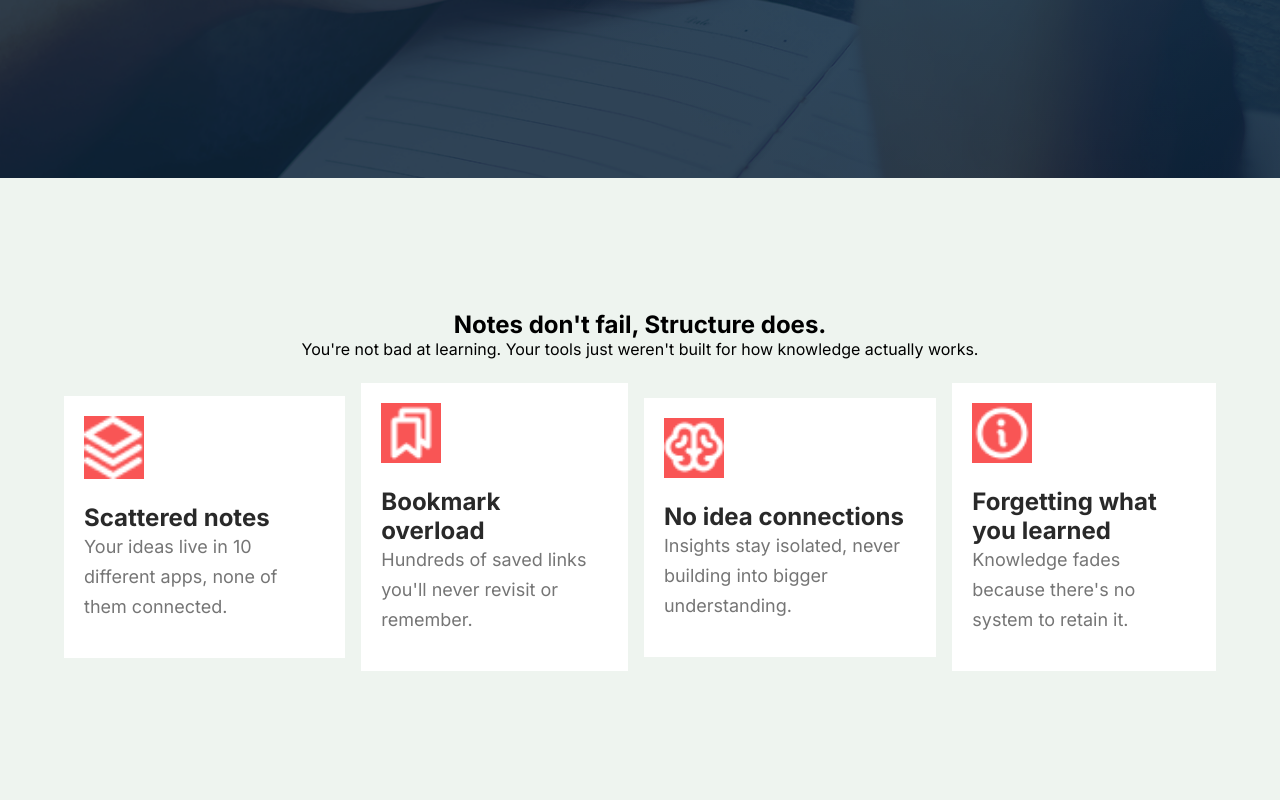
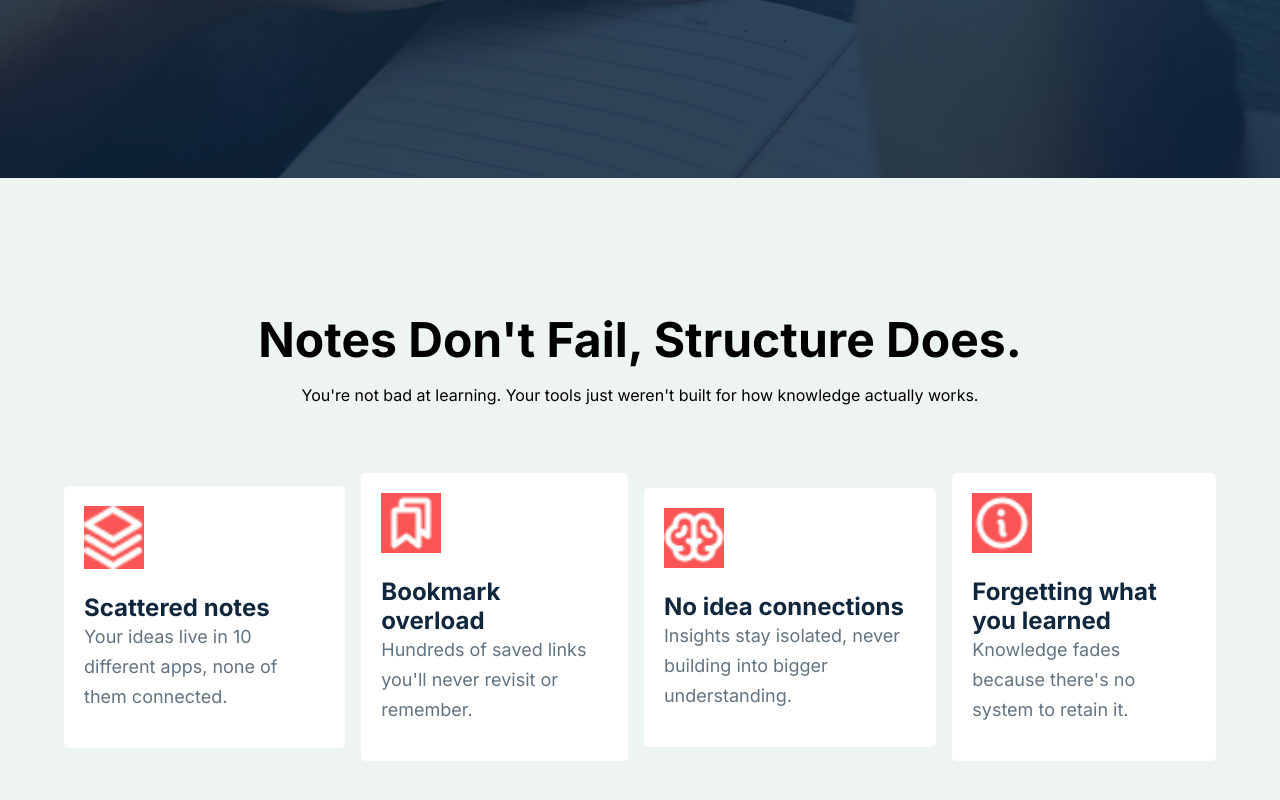
Before and after one commit to jk-jumur/assignment-1, a plain HTML site: page index.html in a window 1280 px wide. Shown: the part 558-1358 px from the top of the page. Before the commit the page ends 1253 px from the top, so only its background shows below. Drawn offline with Linux system fonts and the light colour scheme.

Commit message:
some changes in notes section

```diff
--- a/index.html
+++ b/index.html
@@ -61,33 +61,37 @@
             <section id="notes">
                      <div class="note-container">
                           <div class="note-heading">
-                                <h1>Notes don't fail, Structure does.</h1>
+                                <h1>Notes Don't Fail, Structure Does.</h1>
                                 <p>You're not bad at learning. Your tools just weren't built for how knowledge actually works.</p>
                           </div>
 
                           <div class="note-box">
-                              <div class="note-card">
+                              <div class="note-card ">
                                  <img src="assets/Vector.png" alt="">
+
                                  <h3>Scattered notes</h3>
                                  <p>Your ideas live in 10 different apps, none of them connected.</p>
                               </div>
-                              <div class="note-card">
+                              <div class="note-card ">
+
                                  <img src="./assets/Bookmarks.png" alt="">
+
                                  <h3>Bookmark overload</h3>
                                  <p>Hundreds of saved links you'll never revisit or remember.</p>
                               </div>
-                              <div class="note-card">
-                                 <img src="assets/Brain.png" alt="">
+                              <div class="note-card ">
+
+                                    <img src="assets/Brain.png" alt="">
+
                                  <h3>No idea connections</h3>
                                  <p>Insights stay isolated, never building into bigger understanding.</p>
                               </div>
-                              <div class="note-card">
-                                 <img src="assets/Info.png" alt="">
+                              <div class="note-card ">
+                                <img src="assets/Info.png" alt="">
+
                                  <h3>Forgetting what you learned</h3>
                                  <p>Knowledge fades because there's no system to retain it.</p>
                               </div>
-
-
 
 
                           </div>
@@ -98,6 +102,21 @@
 
         <!--Notes Section End-->
 
+        <!--second section start-->
+              <section id="second-brain">
+                   <div class="brain-container">
+                      <div class="">
+                       <img src="" alt="">
+                       </div>
+
+                       <div>
+
+                       </div>
+                   </div>
+              </section>
+
+        <!--second section End-->
+
       </main>
 
 
--- a/styles/style.css
+++ b/styles/style.css
@@ -142,6 +142,10 @@ nav .menu a{
 
  /* note-section style*/
 
+
+
+
+
 #notes{
    padding-top:132px;          /*notes style*/
 
@@ -158,6 +162,17 @@ nav .menu a{
           margin: 0 auto;
  }
 
+ .note-heading h1{
+    font-size: 48px;
+    font-weight: 700;
+    padding-bottom: 16px;
+ }
+
+ .note-heading p{
+    padding-bottom: 44px;
+ }
+
+
 /*note box style*/
  #notes .note-container .note-box{
         display: flex;
@@ -173,8 +188,11 @@ nav .menu a{
       padding: 20px;
      /* border:1px solid red;*/
       max-width: 322px;
-      box-shadow: 0 0 8 0 #00000052;
-      background-color:#FFFF;
+      box-shadow: 0 0 8 0 rgba(0, 0, 0, 0.06);
+      background-color:rgba(255, 255, 255, 1);
+      border-radius: 5px;
+
+
  }
  .note-card img{
      background-color: rgb(248.87,84.9509,84.9509);
@@ -185,7 +203,7 @@ nav .menu a{
 
 
  .note-card h3{
-     color:  #181818ec;;
+     color:  #001931ef;
      font-size: 24px;
      font-weight: 600px;
      line-height: 29px;
@@ -194,11 +212,9 @@ nav .menu a{
  .note-card p{
      font-size: 18px;
      line-height: 30px;
-     color: #757575;
+     color: #627382;
      padding-bottom: 16px;
 
  }
 
- .note-card img {
-    align-items: center;
- }
+/*Second section style*/
```
